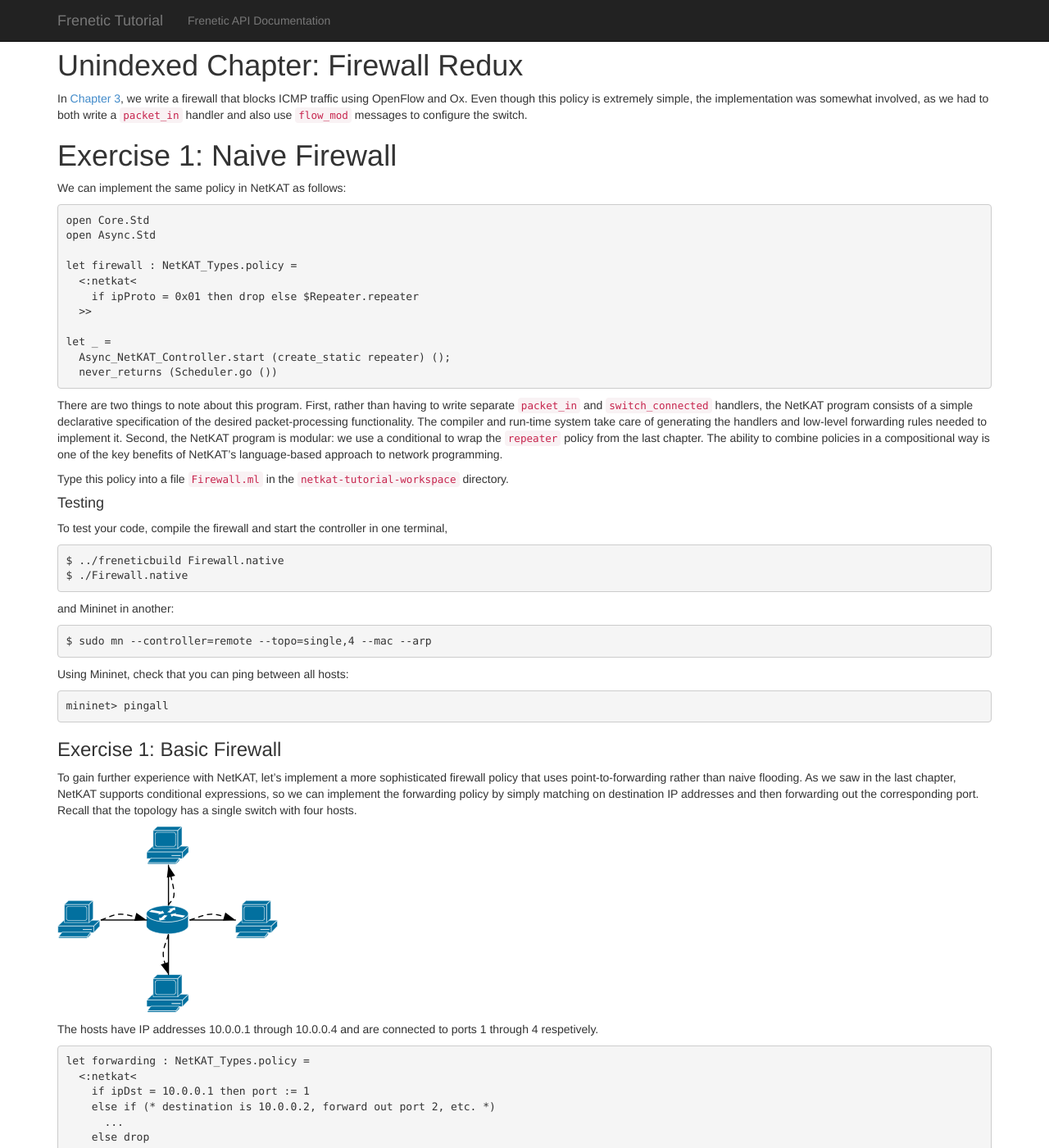
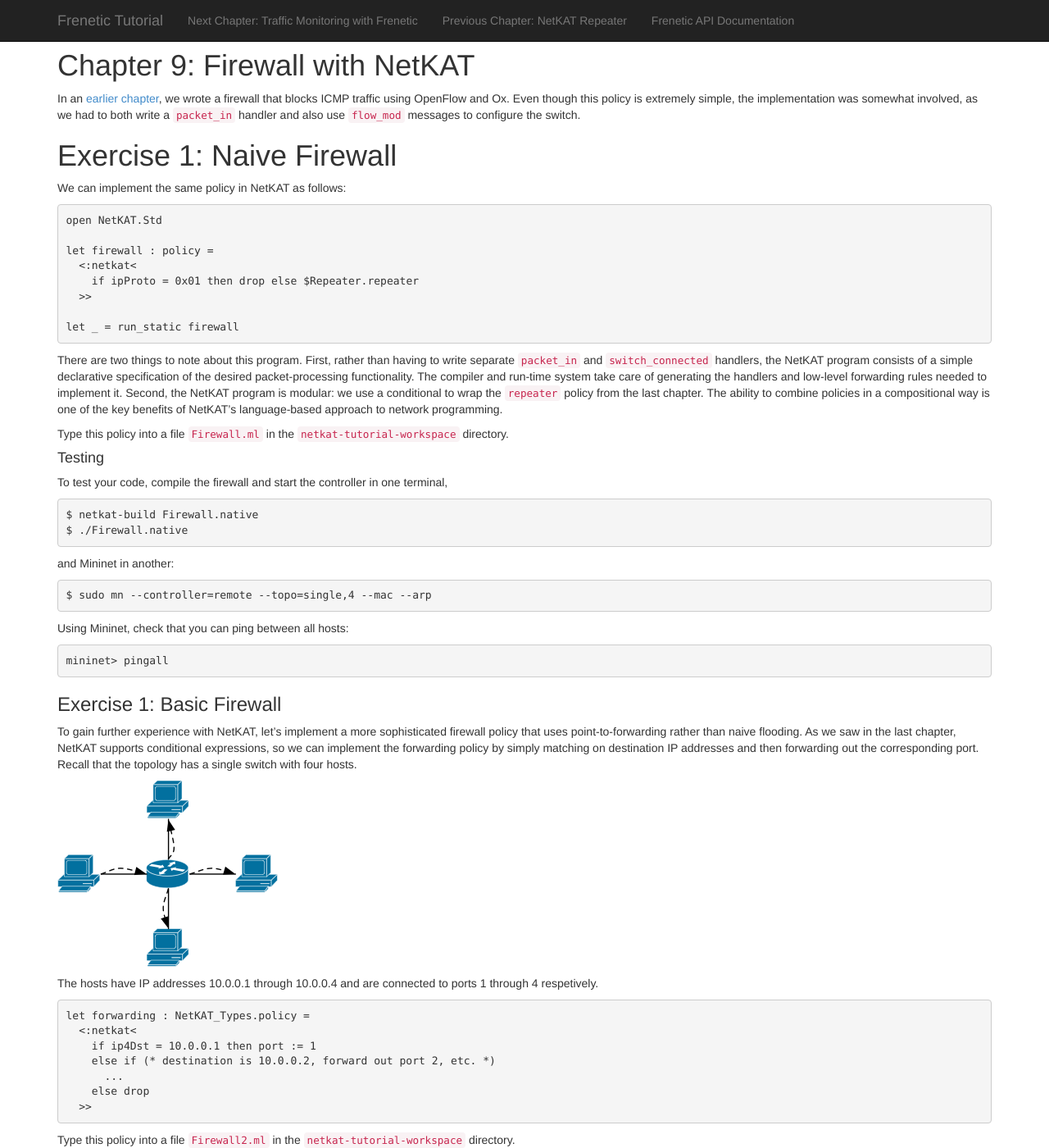
Before and after one commit to frenetic-lang/tutorials, a Jekyll site: the page built from NetKATFirewall/index.md, in a window 1280 px wide and 1400 px high. Shown: the whole window at 82% size. Built offline with Jekyll 4.4.1, drawn with Linux system fonts in a browser that asks for light colours; nearby versions of some CDN libraries; some of the changed text lies outside the part shown.

Commit message:
foobaring

```diff
--- a/NetKATFirewall/index.md
+++ b/NetKATFirewall/index.md
@@ -1,9 +1,9 @@
 ---
 layout: main
-title: Firewall Redux
+title: Firewall with NetKAT
 ---
 
-In [Chapter 3](03-OxFirewall), we write a firewall that blocks ICMP
+In an [earlier chapter](OxFirewall), we wrote a firewall that blocks ICMP
 traffic using OpenFlow and Ox. Even though this policy is extremely
 simple, the implementation was somewhat involved, as we had to both
 write a `packet_in` handler and also use `flow_mod` messages to
@@ -13,18 +13,15 @@
 
 We can implement the same policy in NetKAT as follows:
 
-~~~
-open Core.Std
-open Async.Std
+~~~ ocaml
+open NetKAT.Std
 
-let firewall : NetKAT_Types.policy =
+let firewall : policy =
   <:netkat<
     if ipProto = 0x01 then drop else $Repeater.repeater
   >>
 
-let _ =
-  Async_NetKAT_Controller.start (create_static repeater) ();
-  never_returns (Scheduler.go ())
+let _ = run_static firewall
 ~~~
 
 There are two things to note about this program. First, rather than
@@ -46,7 +43,7 @@
 To test your code, compile the firewall and start the controller in
 one terminal,
 ~~~
-$ ../freneticbuild Firewall.native
+$ netkat-build Firewall.native
 $ ./Firewall.native
 ~~~
 and Mininet in another:
@@ -76,7 +73,7 @@
 ~~~
 let forwarding : NetKAT_Types.policy =
   <:netkat<
-    if ipDst = 10.0.0.1 then port := 1
+    if ip4Dst = 10.0.0.1 then port := 1
     else if (* destination is 10.0.0.2, forward out port 2, etc. *)
       ...
     else drop
@@ -91,7 +88,7 @@
 - Build and launch the controller:
 
   ~~~ shell
-  $ ../freneticbuild Firewall2.native
+  $ netkat-build Firewall2.native
   $ ./Firewall2.native
   ~~~
 
@@ -208,12 +205,12 @@
 from port 80 on the second back to the first:
 
 ~~~
-let firewall : NetKAT_Types.policy =
+let firewall : policy =
   <:netkat<
-   if (ipSrc = 10.0.0.2 && ipDst = 10.0.0.1 && tcpDst = 80) ||
-      (ipSrc = 10.0.0.1 && ipDst = 10.0.0.2 && tcpSrc = 80)
+   if (ip4Src = 10.0.0.2 && ip4Dst = 10.0.0.1 && tcpDstPort = 80) ||
+      (ip4Src = 10.0.0.1 && ip4Dst = 10.0.0.2 && tcpSrcPort = 80)
    then
-     forwarding
+     $forwarding
    else
      drop
 ~~~
@@ -242,8 +239,4 @@
 result in a file `Firewall4.ml` in the `netkat-tutorial-workspace`
 directory and test it in Mininet.
 
-## Next chapter: [Multi-switch Programming][Ch8]
-
-[Ch8]: 08-NCMultiSwitch
-
-[Action]: http://frenetic-lang.github.io/frenetic/docs/OpenFlow0x01.Action.html
+{% include api.md %}
```
